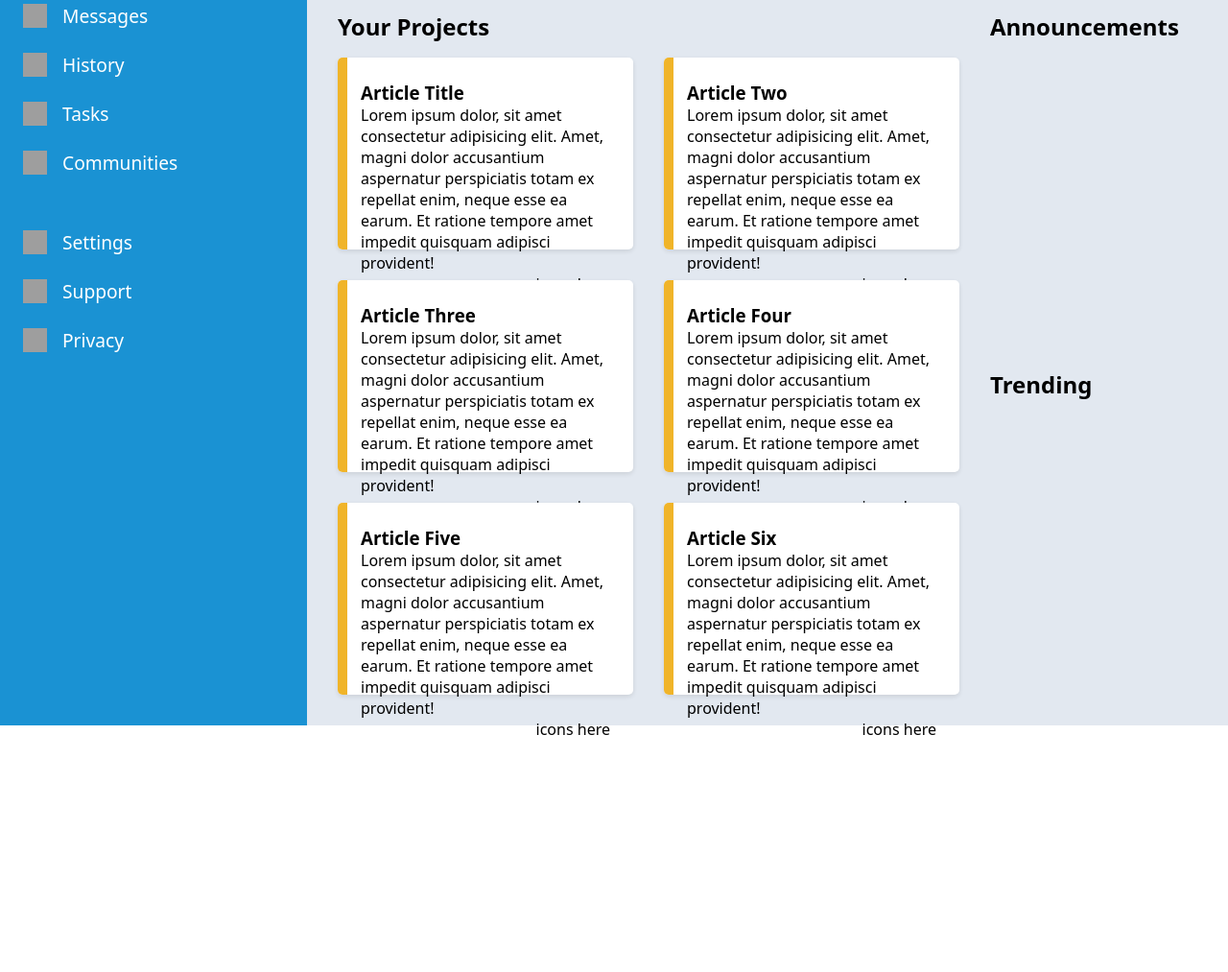
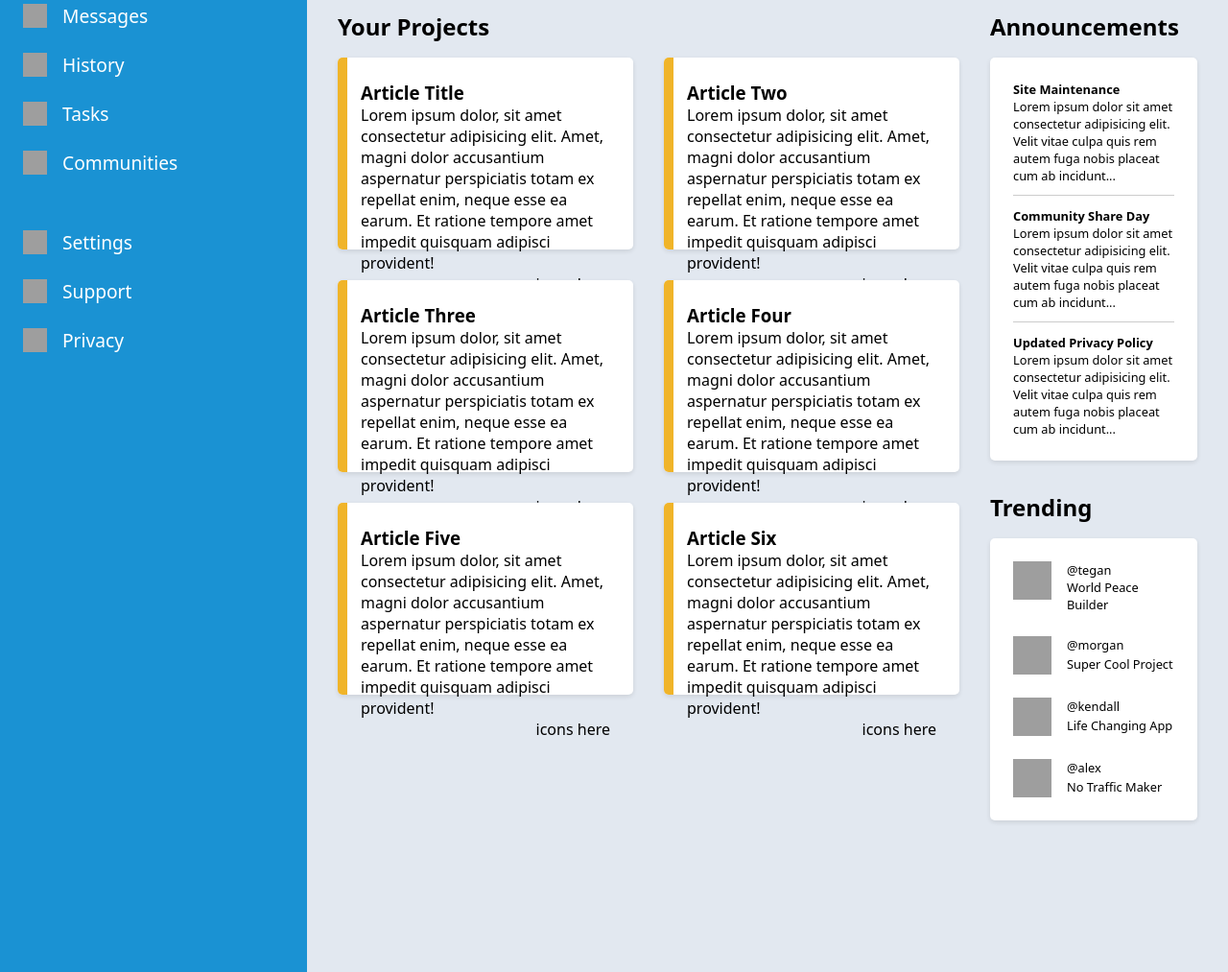
Before and after one commit to arnsocks/odin-admin, a plain HTML site: page index.html in a window 1280 px wide. Shown: the part 221-1234 px from the top of the page at 96% size. Before the commit the page ends 1016 px from the top, so only its background shows below. Drawn offline with Linux system fonts and the light colour scheme; grey boxes are pictures that could not be loaded.

Commit message:
Build out and style the Announcement & Trending content.

```diff
--- a/index.html
+++ b/index.html
@@ -144,11 +144,45 @@
       </div>
       <div class="announcements">
         <h2 class="section-title">Announcements</h2>
-        <div class="announce-block"></div>
+        <div class="announce-block">
+          <div class="announcement">
+            <h4 class="annouce-title">Site Maintenance</h4>
+            <p class="announce-text">Lorem ipsum dolor sit amet consectetur adipisicing elit. Velit vitae culpa quis rem autem fuga nobis placeat cum ab incidunt...</p>
+          </div>
+          <div class="announcement">
+            <h4 class="annouce-title">Community Share Day</h4>
+            <p class="announce-text">Lorem ipsum dolor sit amet consectetur adipisicing elit. Velit vitae culpa quis rem autem fuga nobis placeat cum ab incidunt...</p>
+          </div>
+          <div class="announcement">
+            <h4 class="annouce-title">Updated Privacy Policy</h4>
+            <p class="announce-text">Lorem ipsum dolor sit amet consectetur adipisicing elit. Velit vitae culpa quis rem autem fuga nobis placeat cum ab incidunt...</p>
+          </div>
+        </div>
       </div>
       <div class="trending">
         <h2 class="section-title">Trending</h2>
-        <div class="trend-block"></div>
+        <div class="trend-block">
+          <div class="trend-item">
+            <img src="https://picsum.photos/40" alt="" class="trend-icon">
+            <span class="trend-name">@tegan</span>
+            <span class="trend-title">World Peace Builder</span>
+          </div>
+          <div class="trend-item">
+            <img src="https://picsum.photos/40" alt="" class="trend-icon">
+            <span class="trend-name">@morgan</span>
+            <span class="trend-title">Super Cool Project</span>
+          </div>
+          <div class="trend-item">
+            <img src="https://picsum.photos/40" alt="" class="trend-icon">
+            <span class="trend-name">@kendall</span>
+            <span class="trend-title">Life Changing App</span>
+          </div>
+          <div class="trend-item">
+            <img src="https://picsum.photos/40" alt="" class="trend-icon">
+            <span class="trend-name">@alex</span>
+            <span class="trend-title">No Traffic Maker</span>
+          </div>
+        </div>
       </div>
     </div>
   </div>
--- a/style.css
+++ b/style.css
@@ -141,14 +141,13 @@ a {
   background-color: #E2E8F0;
   display: grid;
   grid-template-columns: 3fr minmax(200px, 1fr);
-  grid-row: 1fr 1fr;
+  grid-template-rows: 1fr 1fr;
   gap: 2rem;
   padding: 2rem;
 }
 
 .main .projects {
   grid-row: 1 / 3;
-  /* padding: 0 2rem; */
 }
 
 .main .section-title {
@@ -163,8 +162,9 @@ a {
 
 }
 
-.main .card {
-  height: 200px;
+.main .card,
+.announce-block,
+.trend-block {
   background-color: white;
   border-radius: 5px;
   position: relative;
@@ -173,7 +173,12 @@ a {
   transition: all 0.1s ease-in;
 }
 
-.main .card::before { /* Display gold banding on the left of the card */
+.projects .card {
+  height: 200px;
+
+}
+
+.projects .card::before { /* Display gold banding on the left of the card */
   content: " ";
   position: absolute;
   background-color: #F0B429;
@@ -182,15 +187,50 @@ a {
   border-radius: 5px 0 0 5px;
 }
 
-.main .card:hover {
+.projects .card:hover {
   top: -2px;
   box-shadow: 0 4px 5px rgba(0, 0, 0, 0.2)
 }
 
-.main .article {
+.projects .article {
   padding: 1.5em;
 }
 
-.main .card-actions {
+.projects .card-actions {
   text-align: end;
 }
+
+.announce-block,
+.trend-block {
+  display: grid;
+  gap: 1.5rem;
+  padding: 1.5rem;
+  font-size: 0.8em;
+}
+
+.announcement {
+  position: relative; /*So that the horizontal rule can be positioned relatively*/
+}
+
+.announcement::after {
+  content: " ";
+  width: 100%;
+  height: 1px;
+  background-color: rgba(0, 0, 0, 0.2);
+  position: absolute;
+  bottom: calc(1.5rem / 2 * -1);
+}
+
+.announcement:last-child::after {
+  display: none;
+}
+
+.trend-item {
+  display: grid;
+  grid-template-columns: 40px auto;
+  column-gap: 1rem;
+}
+
+.trend-icon {
+  grid-row: 1 / 3;
+}
```
Also changed, not shown: design-file.png.
